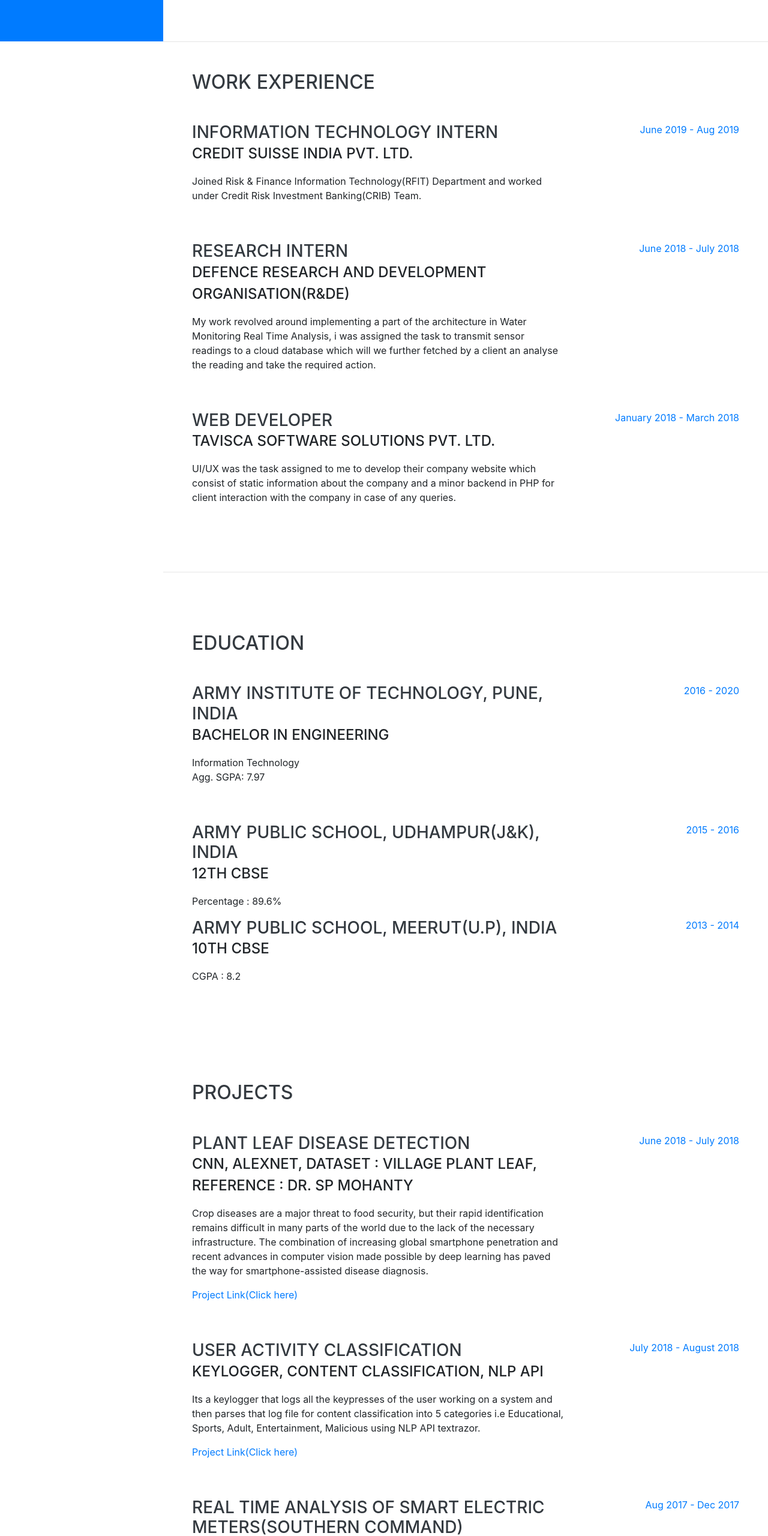
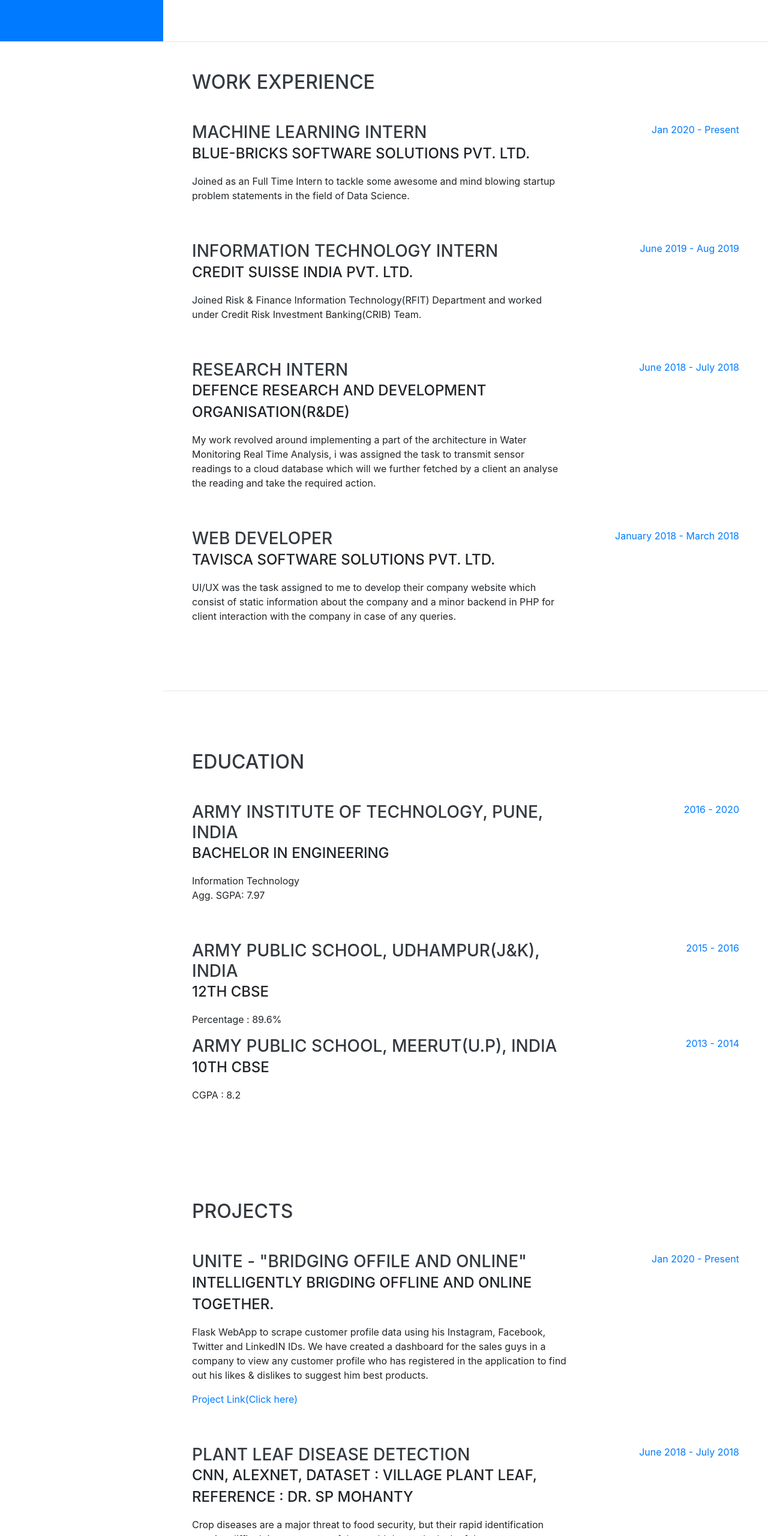
Before and after one commit to halfbloodprince16/halfbloodprince16.github.io, a website with bundled scripts: page index.html in a window 1280 px wide. Shown: the part 731-3291 px from the top of the page at 60% size. Built offline with nearby package versions, Linux system fonts and the light colour scheme; a web font is replaced by a local one.

Commit message:
Update index.html

```diff
--- a/index.html
+++ b/index.html
@@ -96,6 +96,17 @@
 
         <div class="resume-item d-flex flex-column flex-md-row justify-content-between mb-5">
           <div class="resume-content">
+            <h3 class="mb-0">Machine Learning Intern</h3>
+            <div class="subheading mb-3">Blue-Bricks Software Solutions Pvt. Ltd.</div>
+            <p>Joined as an Full Time Intern to tackle some awesome and mind blowing startup problem statements in the field of Data Science. </p>
+          </div>
+          <div class="resume-date text-md-right">
+            <span class="text-primary">Jan 2020 - Present</span>
+          </div>
+        </div>
+
+        <div class="resume-item d-flex flex-column flex-md-row justify-content-between mb-5">
+          <div class="resume-content">
             <h3 class="mb-0">Information Technology Intern</h3>
             <div class="subheading mb-3">Credit Suisse India Pvt. Ltd.</div>
             <p>Joined Risk & Finance Information Technology(RFIT) Department and worked under Credit Risk Investment Banking(CRIB) Team.</p>
@@ -177,6 +188,18 @@
     <section class="resume-section p-3 p-lg-5 d-flex justify-content-center" id="projects">
       <div class="w-100">
         <h2 class="mb-5">Projects</h2>
+
+        <div class="resume-item d-flex flex-column flex-md-row justify-content-between mb-5">
+          <div class="resume-content">
+            <h3 class="mb-0">Unite - "Bridging Offile and Online"</h3>
+            <div class="subheading mb-3">Intelligently Brigding Offline and Online Together.</div>
+            <p>Flask WebApp to scrape customer profile data using his Instagram, Facebook, Twitter and LinkedIN IDs. We have created a dashboard for the sales guys in a company to view any customer profile who has registered in the application to find out his likes & dislikes to suggest him best products.</p>
+            <p><a href="https://github.com/halfbloodprince16/Alexnet-in-Keras">Project Link(Click here)</a></p>
+          </div>
+          <div class="resume-date text-md-right">
+            <span class="text-primary">Jan 2020 - Present</span>
+          </div>
+        </div>
 
         <div class="resume-item d-flex flex-column flex-md-row justify-content-between mb-5">
           <div class="resume-content">
```
